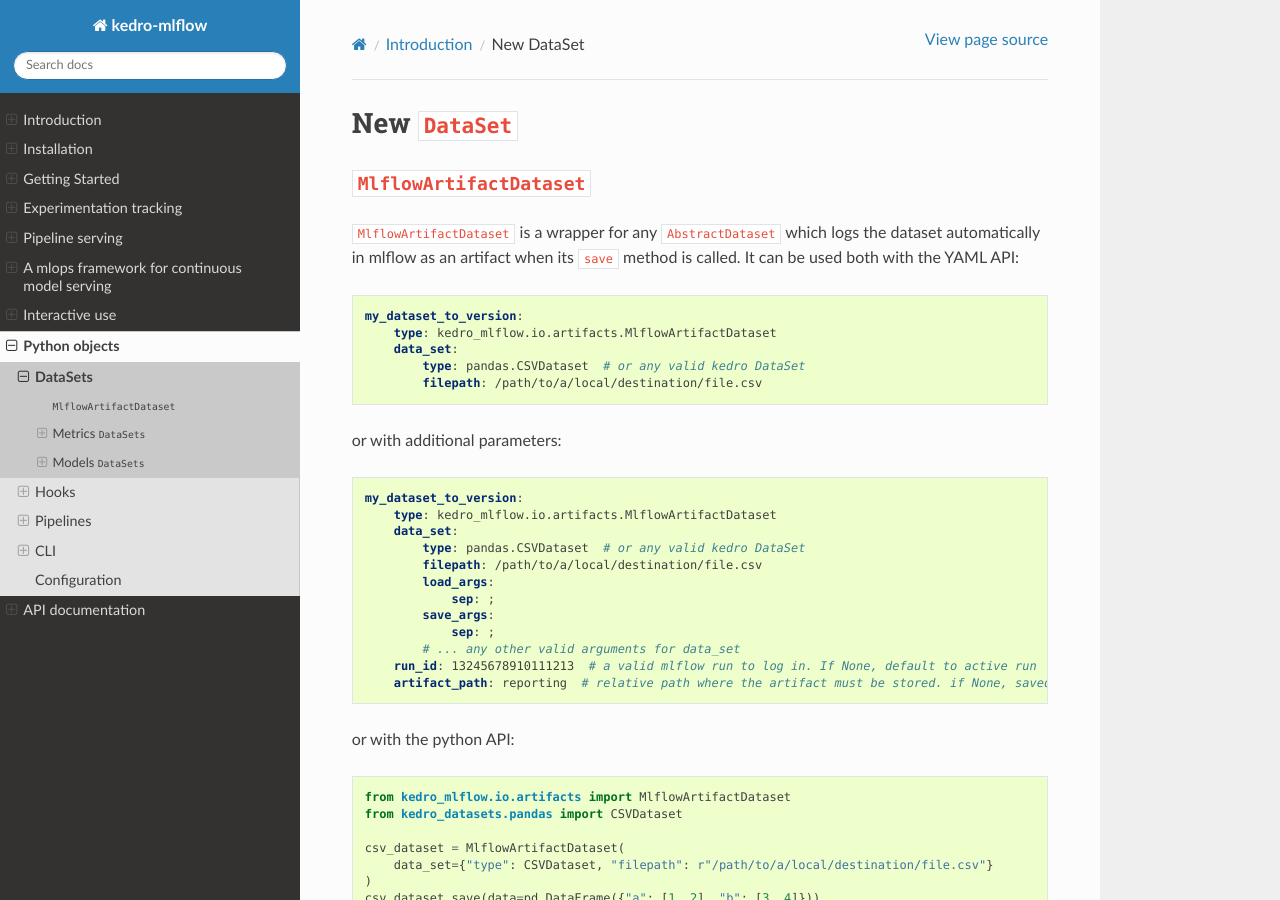
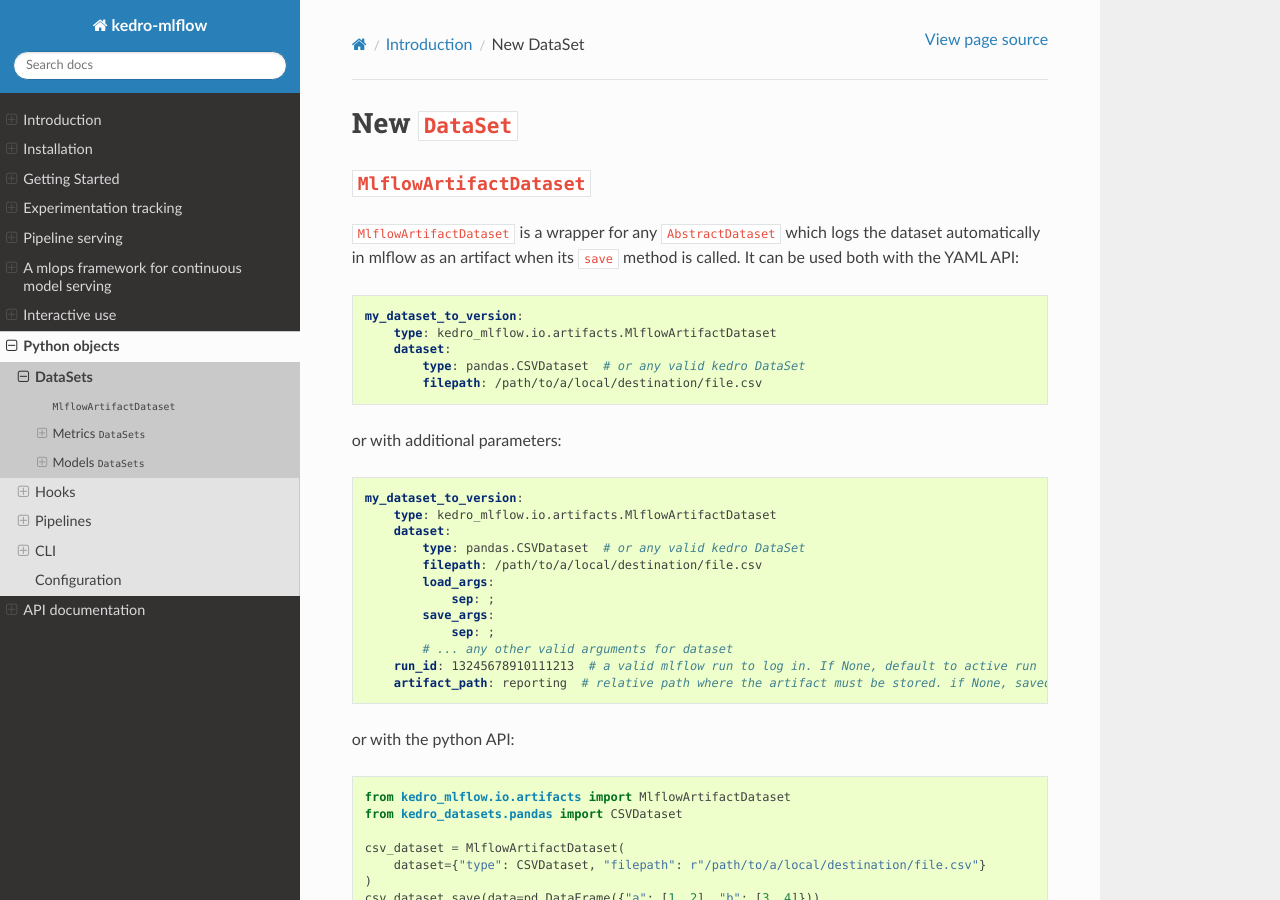
Before and after one commit to Galileo-Galilei/kedro-mlflow, a Sphinx documentation site: the page built from docs/source/07_python_objects/01_DataSets.md, in a window 1280 px wide and 900 px high. Built offline with Sphinx 7.4.7 and the Read the Docs theme 2.0.0, drawn with Linux system fonts in a browser that asks for light colours.

Commit message:
:boom: :recycle: Rename all 'data_set' codes entries to 'dataset'(#391)

````diff
--- a/docs/source/07_python_objects/01_DataSets.md
+++ b/docs/source/07_python_objects/01_DataSets.md
@@ -7,7 +7,7 @@
 ```yaml
 my_dataset_to_version:
     type: kedro_mlflow.io.artifacts.MlflowArtifactDataset
-    data_set:
+    dataset:
         type: pandas.CSVDataset  # or any valid kedro DataSet
         filepath: /path/to/a/local/destination/file.csv
 ```
@@ -17,14 +17,14 @@
 ```yaml
 my_dataset_to_version:
     type: kedro_mlflow.io.artifacts.MlflowArtifactDataset
-    data_set:
+    dataset:
         type: pandas.CSVDataset  # or any valid kedro DataSet
         filepath: /path/to/a/local/destination/file.csv
         load_args:
             sep: ;
         save_args:
             sep: ;
-        # ... any other valid arguments for data_set
+        # ... any other valid arguments for dataset
     run_id: 13245678910111213  # a valid mlflow run to log in. If None, default to active run
     artifact_path: reporting  # relative path where the artifact must be stored. if None, saved in root folder.
 ```
@@ -36,7 +36,7 @@
 from kedro_datasets.pandas import CSVDataset
 
 csv_dataset = MlflowArtifactDataset(
-    data_set={"type": CSVDataset, "filepath": r"/path/to/a/local/destination/file.csv"}
+    dataset={"type": CSVDataset, "filepath": r"/path/to/a/local/destination/file.csv"}
 )
 csv_dataset.save(data=pd.DataFrame({"a": [1, 2], "b": [3, 4]}))
 ```
````
Also changed, not shown: CHANGELOG.md (+1 -1 lines), docs/source/03_getting_started/02_first_steps.md (+1 -1 lines), docs/source/04_experimentation_tracking/03_version_datasets.md (+8 -8 lines), docs/source/04_experimentation_tracking/04_version_models.md (+1 -1 lines), 13 other files.
